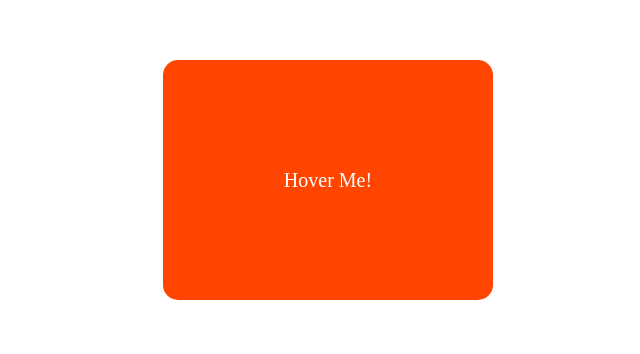
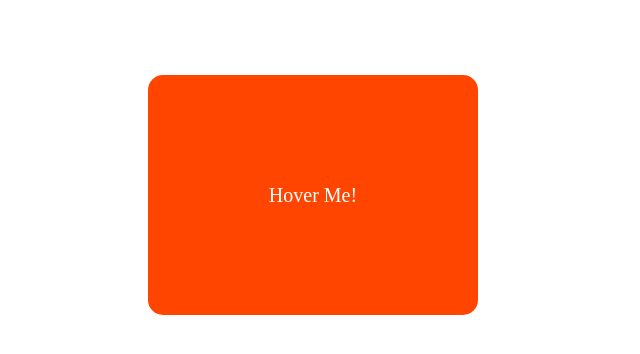
Before and after one commit to Singireddynithin/CSS, a plain HTML site: page Transforms.html in a window 1280 px wide. Shown: the part 240-594 px from the top of the page, without its empty margins (160-800 px from the left). Drawn offline with Linux system fonts and the light colour scheme.

Commit message:
Update Transforms.html

```diff
--- a/Transforms.html
+++ b/Transforms.html
@@ -22,7 +22,7 @@
             border-radius:15px;
             text-decoration: none;
             transition:background-color 1s ease;
-            transform:translate(15px);
+            transform:translateY(15px);
             margin-top: 300px;
             margin-left:300px;
             cursor:pointer;
```
